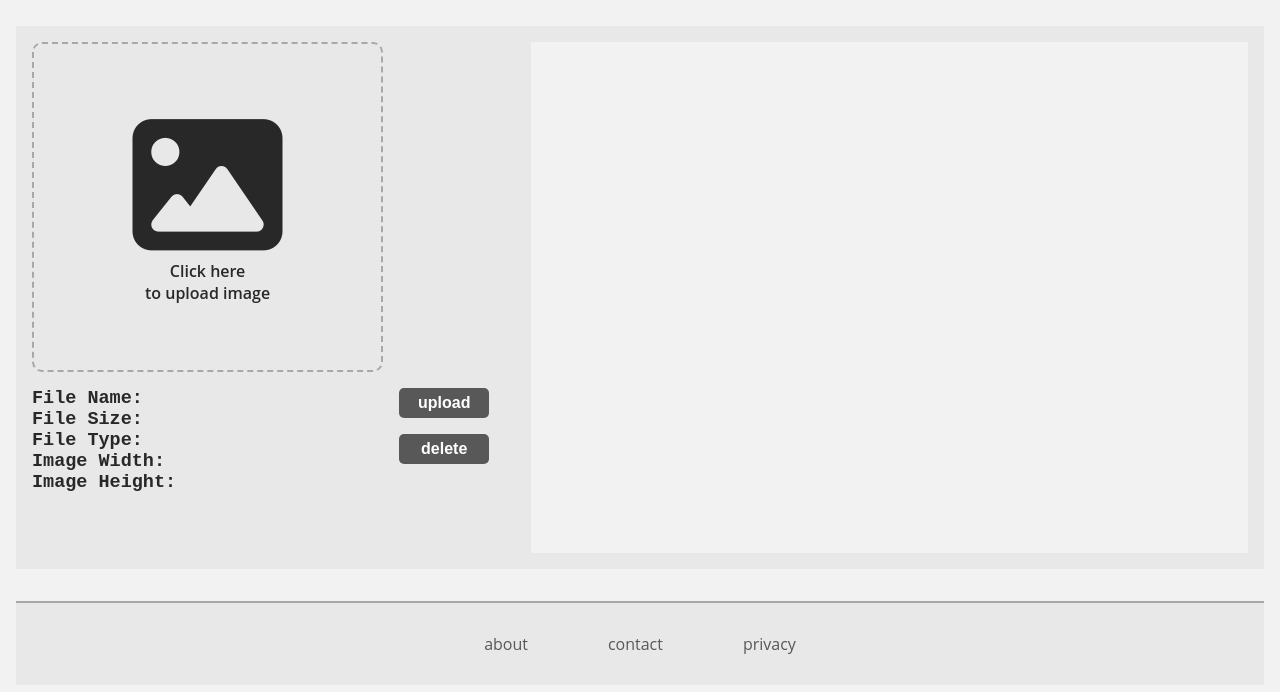
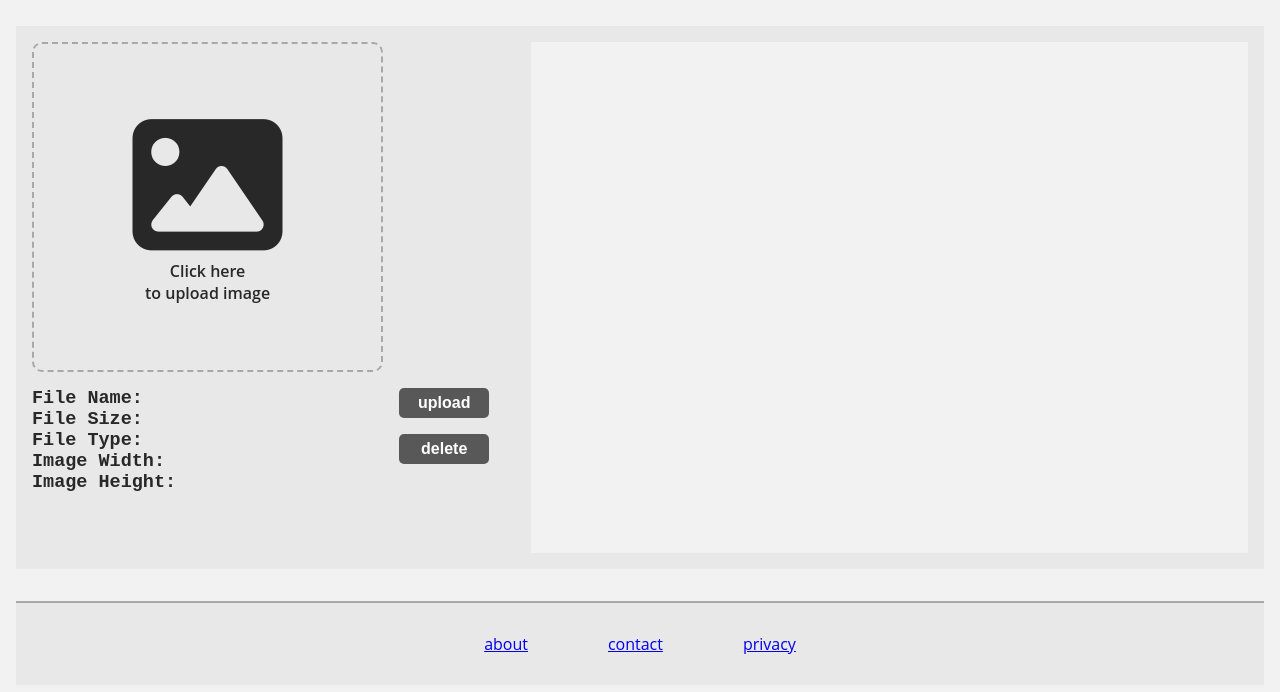
Before and after one commit to derpac/derpic, a plain HTML site: page derpic/derpic-dashboard/index.html in a window 1280 px wide. Shown: the part 98-790 px from the top of the page. Drawn offline with Linux system fonts and the light colour scheme; no server answers.

Commit message:
add footer with links to pages

```diff
--- a/derpic/derpic-dashboard/index.html
+++ b/derpic/derpic-dashboard/index.html
@@ -71,9 +71,9 @@
     </main>
     <footer>
         <div class="footer-flex">
-            <p>about</p>
-            <p>contact</p>
-            <p>privacy</p>
+            <a href = "/derpic-pages\derpic-about.html">about</a>
+            <a href = "/derpic-pages\derpic-contact.html">contact</a>
+            <a href = "/derpic-pages\derpic-privacy.html">privacy</a>
         </div>
     </footer>
 <script src="https://cdn.jsdelivr.net/npm/exif-js"></script>
```
